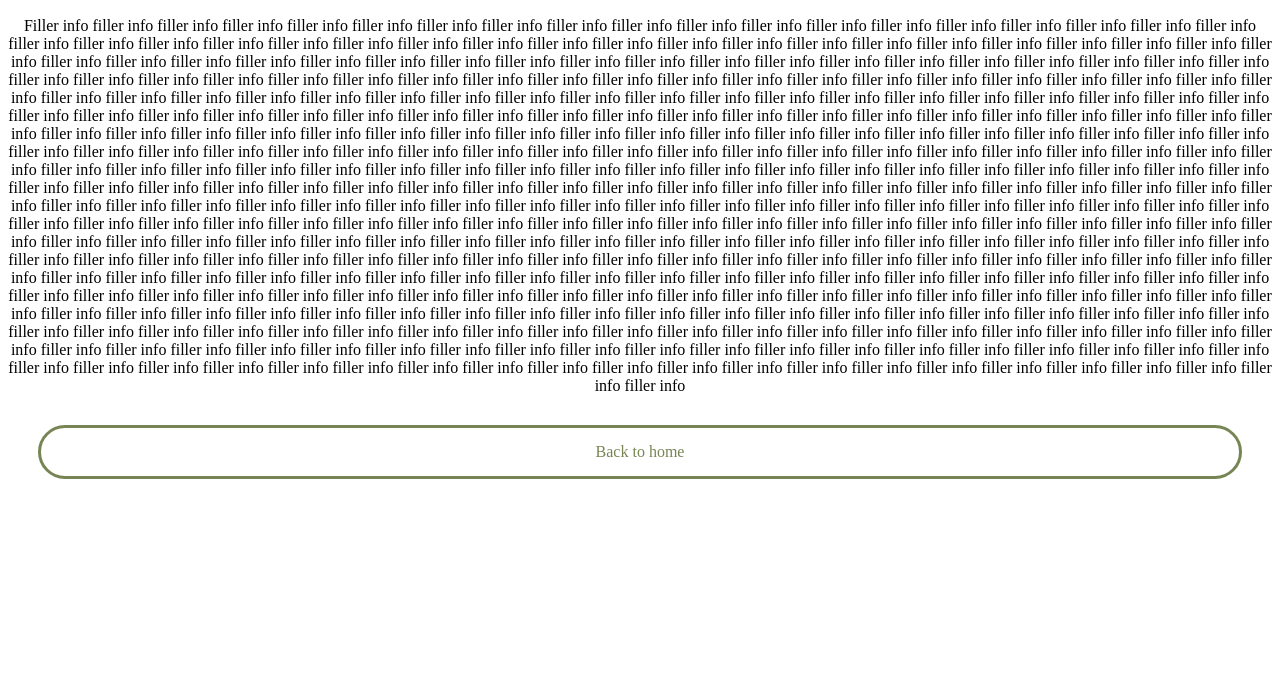
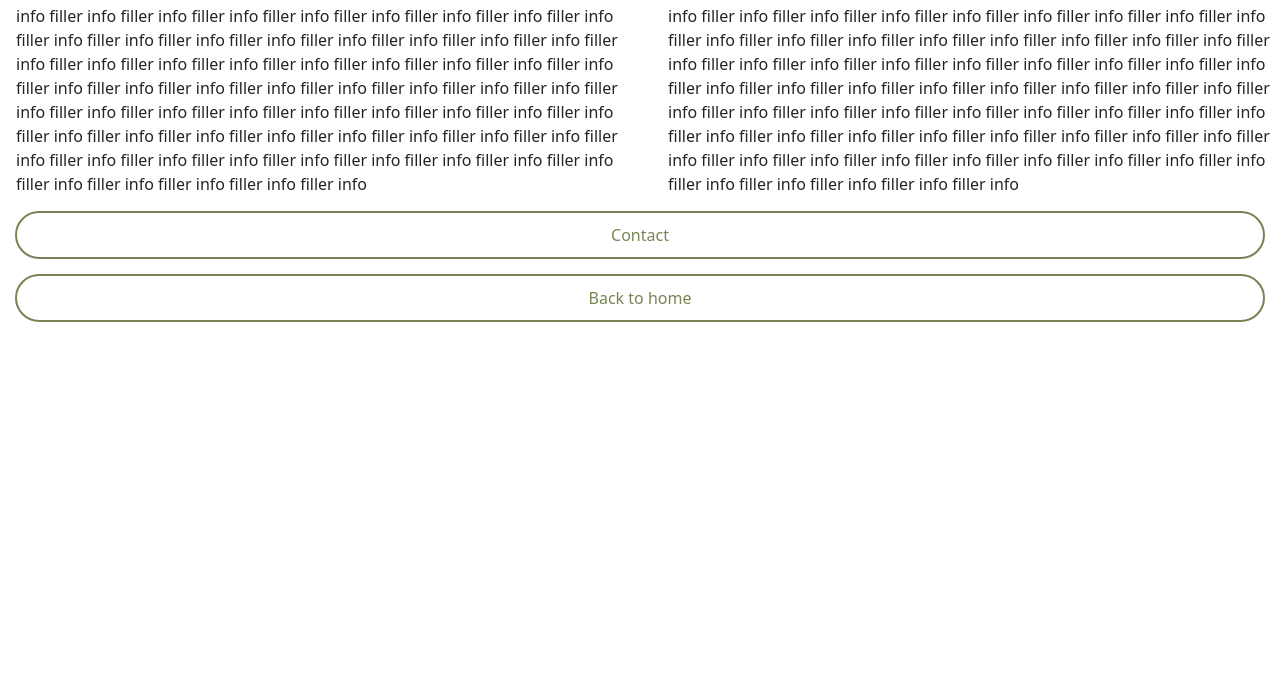
Before and after one commit to brxns/portfolio, a plain HTML site: page about.html in a window 1280 px wide. Shown: the part 124-800 px from the top of the page. Drawn offline with nearby package versions, Linux system fonts and the light colour scheme.

Commit message:
Bootstrap and Flex
Added bootstrap and flex elements to the page.

```diff
--- a/about.html
+++ b/about.html
@@ -15,81 +15,60 @@
     <link rel="preconnect" href="https://fonts.googleapis.com" />
     <link rel="preconnect" href="https://fonts.gstatic.com" crossorigin />
     <link
-      href="https://fonts.googleapis.com/css2?family=Open+Sans&display=swap"
+      href="https://fonts.googleapis.com/css2?family=Playfair+Display+SC:wght@700&display=swap"
       rel="stylesheet"
+    />
+    <link
+      href="https://cdn.jsdelivr.net/npm/bootstrap@5.1.3/dist/css/bootstrap.min.css"
+      rel="stylesheet"
+      integrity="sha384-1BmE4kWBq78iYhFldvKuhfTAU6auU8tT94WrHftjDbrCEXSU1oBoqyl2QvZ6jIW3"
+      crossorigin="anonymous"
     />
   </head>
   <body>
-    <div class="main-about">
-      <h1>About Me</h1>
-      <p>
-        Filler info filler info filler info filler info filler info filler info
-        filler info filler info filler info filler info filler info filler info
-        filler info filler info filler info filler info filler info filler info
-        filler info filler info filler info filler info filler info filler info
-        filler info filler info filler info filler info filler info filler info
-        filler info filler info filler info filler info filler info filler info
-        filler info filler info filler info filler info filler info filler info
-        filler info filler info filler info filler info filler info filler info
-        filler info filler info filler info filler info filler info filler info
-        filler info filler info filler info filler info filler info filler info
-        filler info filler info filler info filler info filler info filler info
-        filler info filler info filler info filler info filler info filler info
-        filler info filler info filler info filler info filler info filler info
-        filler info filler info filler info filler info filler info filler info
-        filler info filler info filler info filler info filler info filler info
-        filler info filler info filler info filler info filler info filler info
-        filler info filler info filler info filler info filler info filler info
-        filler info filler info filler info filler info filler info filler info
-        filler info filler info filler info filler info filler info filler info
-        filler info filler info filler info filler info filler info filler info
-        filler info filler info filler info filler info filler info filler info
-        filler info filler info filler info filler info filler info filler info
-        filler info filler info filler info filler info filler info filler info
-        filler info filler info filler info filler info filler info filler info
-        filler info filler info filler info filler info filler info filler info
-        filler info filler info filler info filler info filler info filler info
-        filler info filler info filler info filler info filler info filler info
-        filler info filler info filler info filler info filler info filler info
-        filler info filler info filler info filler info filler info filler info
-        filler info filler info filler info filler info filler info filler info
-        filler info filler info filler info filler info filler info filler info
-        filler info filler info filler info filler info filler info filler info
-        filler info filler info filler info filler info filler info filler info
-        filler info filler info filler info filler info filler info filler info
-        filler info filler info filler info filler info filler info filler info
-        filler info filler info filler info filler info filler info filler info
-        filler info filler info filler info filler info filler info filler info
-        filler info filler info filler info filler info filler info filler info
-        filler info filler info filler info filler info filler info filler info
-        filler info filler info filler info filler info filler info filler info
-        filler info filler info filler info filler info filler info filler info
-        filler info filler info filler info filler info filler info filler info
-        filler info filler info filler info filler info filler info filler info
-        filler info filler info filler info filler info filler info filler info
-        filler info filler info filler info filler info filler info filler info
-        filler info filler info filler info filler info filler info filler info
-        filler info filler info filler info filler info filler info filler info
-        filler info filler info filler info filler info filler info filler info
-        filler info filler info filler info filler info filler info filler info
-        filler info filler info filler info filler info filler info filler info
-        filler info filler info filler info filler info filler info filler info
-        filler info filler info filler info filler info filler info filler info
-        filler info filler info filler info filler info filler info filler info
-        filler info filler info filler info filler info filler info filler info
-        filler info filler info filler info filler info filler info filler info
-        filler info filler info filler info filler info filler info filler info
-        filler info filler info filler info filler info filler info filler info
-        filler info filler info filler info filler info filler info filler info
-        filler info filler info filler info filler info filler info filler info
-        filler info filler info filler info filler info filler info filler info
-        filler info filler info filler info filler info filler info filler info
-        filler info filler info filler info filler info filler info filler info
-        filler info filler info filler info filler info filler info filler info
-        filler info filler info filler info filler info filler info filler info
-        filler info filler info filler info filler info filler info filler info
-        filler info
-      </p>
+    <h1>About Me</h1>
+    <div class="about-me">
+      <div class="row">
+        <div class="col ms-3 bg-green">
+          Filler info filler info filler info filler info filler info filler
+          info filler info filler info filler info filler info filler info
+          filler info filler info filler info filler info filler info filler
+          info filler info filler info filler info filler info filler info
+          filler info filler info filler info filler info filler info filler
+          info filler info filler info filler info filler info filler info
+          filler info filler info filler info filler info filler info filler
+          info filler info filler info filler info filler info filler info
+          filler info filler info filler info filler info filler info filler
+          info filler info filler info filler info filler info filler info
+          filler info filler info filler info filler info filler info filler
+          info filler info filler info filler info filler info filler info
+          filler info filler info filler info filler info filler info filler
+          info filler info filler info filler info filler info filler info
+          filler info filler info filler info filler info filler info filler
+          info filler info filler info filler info filler info filler info
+          filler info filler info
+        </div>
+        <div class="col ms-3 bg-green">
+          Filler info filler info filler info filler info filler info filler
+          info filler info filler info filler info filler info filler info
+          filler info filler info filler info filler info filler info filler
+          info filler info filler info filler info filler info filler info
+          filler info filler info filler info filler info filler info filler
+          info filler info filler info filler info filler info filler info
+          filler info filler info filler info filler info filler info filler
+          info filler info filler info filler info filler info filler info
+          filler info filler info filler info filler info filler info filler
+          info filler info filler info filler info filler info filler info
+          filler info filler info filler info filler info filler info filler
+          info filler info filler info filler info filler info filler info
+          filler info filler info filler info filler info filler info filler
+          info filler info filler info filler info filler info filler info
+          filler info filler info filler info filler info filler info filler
+          info filler info filler info filler info filler info filler info
+          filler info filler info
+        </div>
+      </div>
+      <a href="mailto:brunavictoriaa@hotmail.com" class="contact">Contact</a>
       <a href="index.html" class="home-button">Back to home</a>
     </div>
   </body>
--- a/style.css
+++ b/style.css
@@ -1,16 +1,16 @@
 :root {
   --main-color: #778554;
   --accent-color: #949e7b;
-  --border: 3px solid;
+  --border: 2px solid;
 }
 
 .main h1 {
   color: var(--main-color);
   font-size: 52px;
-  font-family: "Monoton", cursive;
+  font-family: "Playfair Display SC", serif;
 }
 .main h3 {
-  font-size: 26px;
+  font-size: 15px;
   font-family: "Open Sans", sans-serif;
   font-weight: normal;
 }
@@ -24,18 +24,19 @@
   font-family: "Open Sans", sans-serif;
 }
 .more-info a {
-  padding: 15px;
-  margin: 30px;
+  font-size: 15px;
+  padding: 7px;
+  margin: 20px;
   border: var(--border) var(--main-color);
-  border-radius: 60px;
+  border-radius: 4px;
   text-decoration: none;
   color: var(--main-color);
 }
-a:hover {
+.about:hover,
+.projects:hover {
   transition: ease-in-out 200ms;
   color: white;
   background-color: var(--main-color);
-  font: 30px;
 }
 
 /*About me page */
@@ -43,19 +44,25 @@ a:hover {
 h1 {
   color: var(--main-color);
   font-size: 52px;
-  font-family: "Open Sans", sans-serif;
-}
-.main-about h1,
-p {
+  font-family: "Playfair Display SC", serif;
   text-align: center;
 }
-.home-button {
+
+.home-button,
+.contact {
   display: flex;
   justify-content: center;
-  padding: 15px;
-  margin: 30px;
+  padding: 10px;
+  margin: 15px;
   border: var(--border) var(--main-color);
   border-radius: 60px;
   text-decoration: none;
   color: var(--main-color);
 }
+.home-button:hover,
+.contact:hover {
+  transition: ease-in-out 200ms;
+  color: white;
+  background-color: var(--main-color);
+  font: 30px;
+}
```
Also changed, not shown: index.html (+13 -4 lines).
